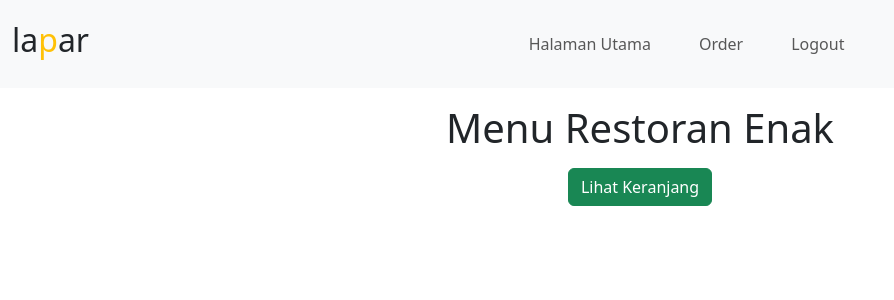
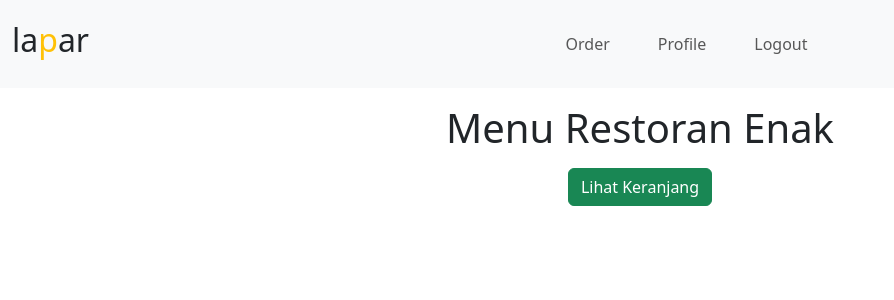
Before and after one commit to novalzfahr/C1, a Django app: page /order/ in a window 1280 px wide. Shown: the top 300 px of the page, without its empty margins (0-894 px from the left). Run offline with Django 4.2, Linux system fonts and the light colour scheme; the visitor is signed in with stand-in values (Sample User, id 1); data that the repository does not hold is empty.

Commit message:
navbar redirect edit

```diff
--- a/templates/base.html
+++ b/templates/base.html
@@ -27,17 +27,17 @@
 <body>
     <nav class="navbar navbar-expand-lg bg-light fixed-top">
         <div class="container-fluid text-dark text-bold">
-            <a class="navbar-brand" href="/">
+            <a class="navbar-brand" href="/order">
                 {% comment %} <img src="{% static "img/laper.png" %}" alt="nav-logo"> {% endcomment %}
                 <h2 class="text-dark text-bold" align="center">la<span class="text-warning">p</span>ar</h2>
             </a>
             <div class="collapse navbar-collapse justify-content-center">
             <ul class="nav navbar-nav">
                 <li class="nav-item">
-                <a class="nav-link p-4" href="/" role="button" aria-haspopup="true" aria-expanded="false">Halaman Utama</a>
+                    <a class="nav-link p-4" href="/order" role="button" aria-haspopup="true" aria-expanded="false">Order</a>
                 </li>
                 <li class="nav-item">
-                    <a class="nav-link p-4" href="/order" role="button" aria-haspopup="true" aria-expanded="false">Order</a>
+                    <a class="nav-link p-4" href="/userauth/profile" role="button" aria-haspopup="true" aria-expanded="false">Profile</a>
                 </li>
                 <!-- <li class="nav-item"> -->
                 <!-- <a class="nav-link p-4" href="#" role="button" aria-haspopup="true" aria-expanded="false">Daftar Pembelian</a> -->
```
